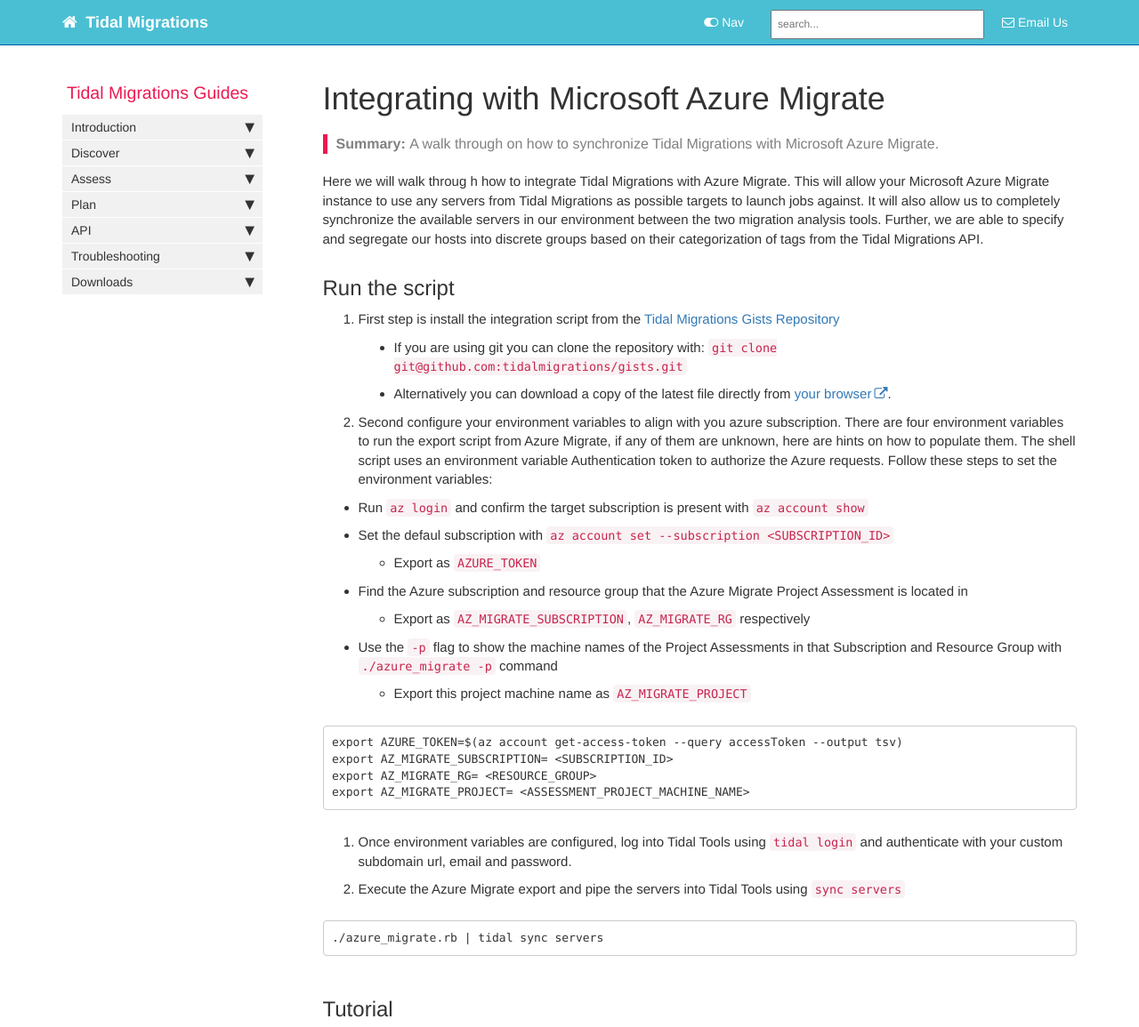
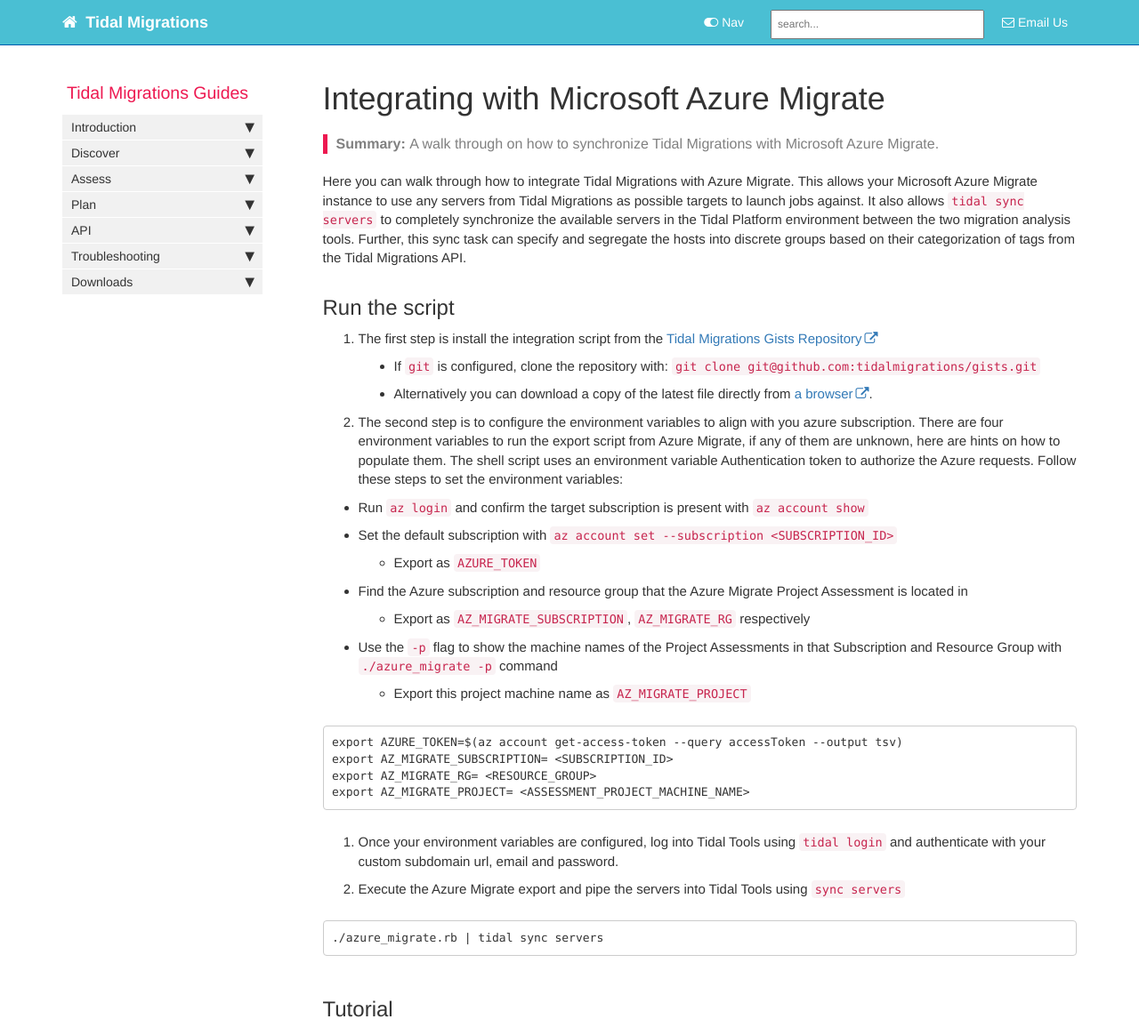
Before and after one commit to tidalmigrations/tidalmigrations.github.io, a Jekyll site: the page built from pages/user guides/integrating_with_azure_migrate.md, in a window 1280 px wide and 1400 px high, cut to the strip 0-1155 px from the top of the window. Shown: the whole strip at 89% size. Built offline with Jekyll 4.4.1, drawn with Linux system fonts in a browser that asks for light colours; nearby versions of some CDN libraries; comment, search, counter and statistics services are not loaded.

Commit message:
Fix grammar and tense

```diff
--- a/pages/user guides/integrating_with_azure_migrate.md
+++ b/pages/user guides/integrating_with_azure_migrate.md
@@ -9,27 +9,25 @@ folder: userguides
 permalink: azure-migrate.html
 ---
 
-Here we will walk throug
-h how to integrate Tidal Migrations with Azure Migrate.
-This will allow your Microsoft Azure Migrate instance to use any servers from Tidal Migrations as possible targets to launch jobs against.
-It will also allow us to completely synchronize the available servers in our environment between the two
-migration analysis tools.
-Further, we are able to specify and segregate our hosts into discrete groups based
+Here you can walk through how to integrate Tidal Migrations with Azure Migrate.
+This allows your Microsoft Azure Migrate instance to use any servers from Tidal Migrations as possible targets to launch jobs against.
+It also allows `tidal sync servers` to completely synchronize the available servers in the Tidal Platform environment between the two migration analysis tools.
+Further, this sync task can specify and segregate the hosts into discrete groups based
 on their categorization of tags from the Tidal Migrations API.
 
 ## Run the script
 
-1. First step is install the integration script from the [Tidal Migrations Gists Repository]()
+1. The first step is install the integration script from the [Tidal Migrations Gists Repository](https://github.com/tidalmigrations/gists)
 
-   - If you are using git you can clone the repository with:
+   - If `git` is configured, clone the repository with:
      `git clone git@github.com:tidalmigrations/gists.git`
 
-   - Alternatively you can download a copy of the latest file directly from [your browser](https://github.com/tidalmigrations/gists/archive/refs/heads/master.zip).
+   - Alternatively you can download a copy of the latest file directly from [a browser](https://github.com/tidalmigrations/gists/archive/refs/heads/master.zip).
 
-2. Second configure your environment variables to align with you azure subscription. There are four environment variables to run the export script from Azure Migrate, if any of them are unknown, here are hints on how to populate them. The shell script uses an environment variable Authentication token to authorize the Azure requests. Follow these steps to set the environment variables:
+2. The second step is to configure the environment variables to align with you azure subscription. There are four environment variables to run the export script from Azure Migrate, if any of them are unknown, here are hints on how to populate them. The shell script uses an environment variable Authentication token to authorize the Azure requests. Follow these steps to set the environment variables:
 
 - Run `az login` and confirm the target subscription is present with `az account show`
-- Set the defaul subscription with `az account set --subscription <SUBSCRIPTION_ID>`
+- Set the default subscription with `az account set --subscription <SUBSCRIPTION_ID>`
   - Export as `AZURE_TOKEN`
 - Find the Azure subscription and resource group that the Azure Migrate Project Assessment is located in
   - Export as `AZ_MIGRATE_SUBSCRIPTION`, `AZ_MIGRATE_RG` respectively
```
Also changed, not shown: other parts of pages/user guides/integrating_with_azure_migrate.md (+1 -1 lines).
